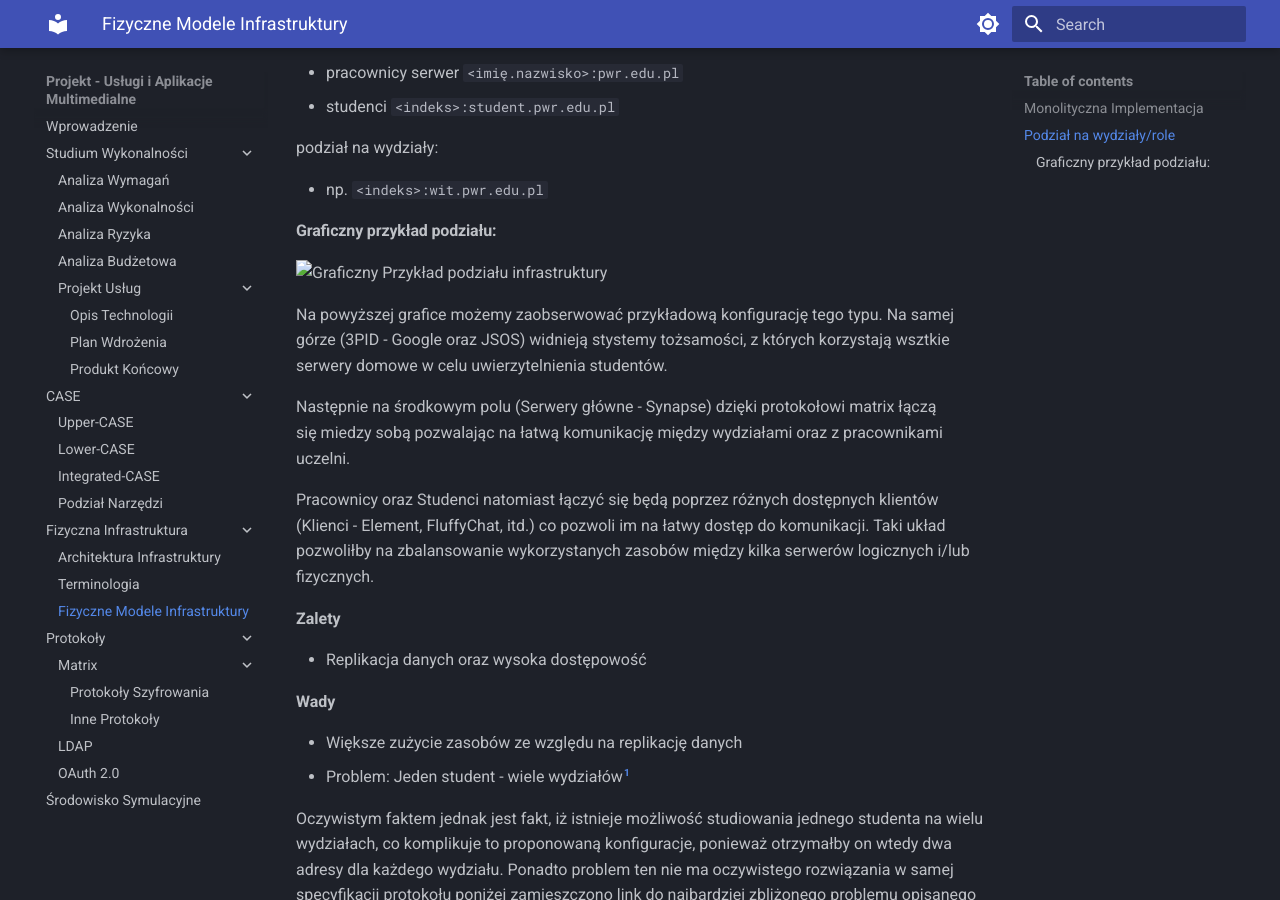
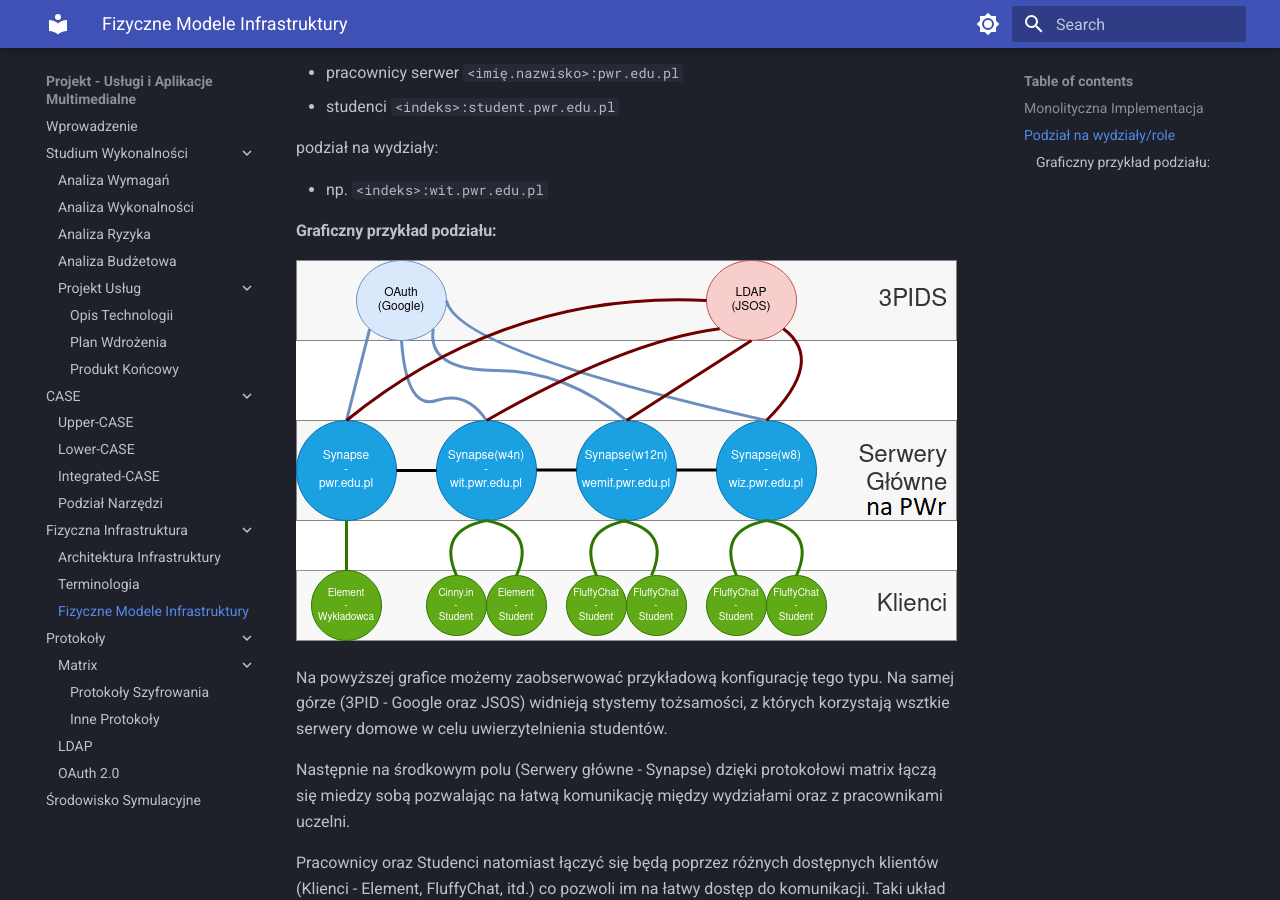
Before and after one commit to chramb/mtx4pwr, an MkDocs documentation site: the page built from docs/fizyczna-infrastruktura/modele-infrastruktury.md, in a window 1280 px wide and 900 px high, scrolled down 781 px. Built offline with MkDocs 1.6.1 and Material for MkDocs 9.7.7, drawn with Linux system fonts in a browser that asks for light colours.

Commit message:
Update modele-infrastruktury.md

```diff
--- a/docs/fizyczna-infrastruktura/modele-infrastruktury.md
+++ b/docs/fizyczna-infrastruktura/modele-infrastruktury.md
@@ -30,7 +30,7 @@ podział na wydziały:
 
 ## Graficzny przykład podziału:
 
-![Graficzny Przykład podziału infrastruktury](_img/diagram-architektury.png)
+![Graficzny Przykład podziału infrastruktury](img/diagram-architektury.png)
 
 Na powyższej grafice możemy zaobserwować przykładową konfigurację tego typu. Na samej górze (3PID - Google oraz JSOS) widnieją stystemy tożsamości, z których korzystają wsztkie serwery domowe w celu uwierzytelnienia studentów.
 
```
